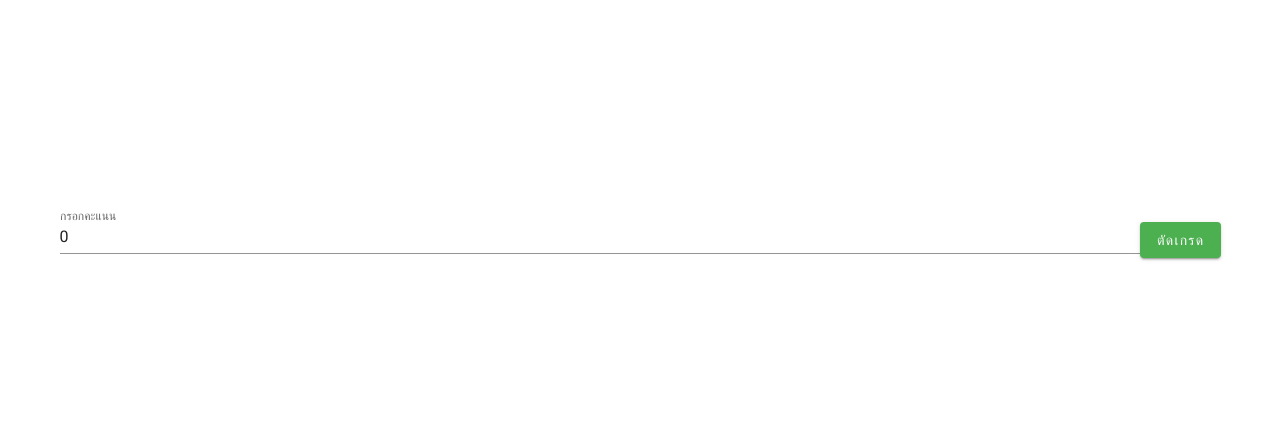
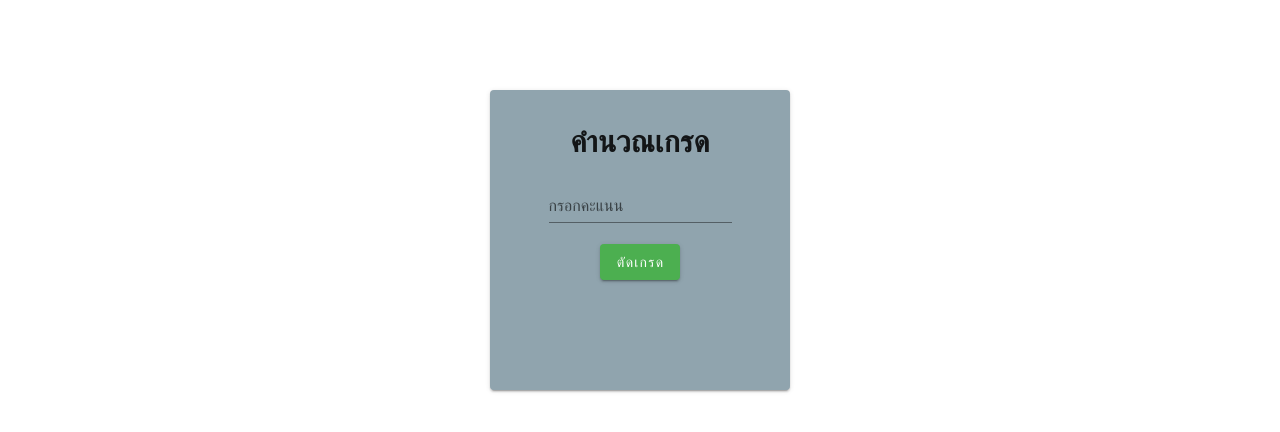
Before and after one commit to JurinL/workshop, a Vue app: page /workshop2 in a window 1280 px wide. Shown: the top 432 px of the page. Built offline with nearby package versions, Linux system fonts and the light colour scheme.

Commit message:
workshop2 custom

```diff
--- a/src/views/Workshop2.vue
+++ b/src/views/Workshop2.vue
@@ -1,13 +1,17 @@
 <template>
   <div class="container">
-    <v-text-field
-      name="score"
-      label="กรอกคะแนน"
-      id="score"
-      v-model="score"
-    ></v-text-field>
-    <div><v-btn color="success" @click="GradeCalculator()">ตัดเกรด</v-btn></div>
-      <h1>{{ grade }}</h1>
+    <v-card class="app-card" color="blue-grey lighten-2">
+      <v-card-title>
+        <h2>คำนวณเกรด</h2>
+      </v-card-title>
+      <v-text-field name="score" label="กรอกคะแนน" id="score" v-model="score"></v-text-field>
+      <div>
+        <v-btn color="success" @click="GradeCalculator()">ตัดเกรด</v-btn>
+      </div>
+      <v-card-text>
+        <h1>{{ grade }}</h1>
+      </v-card-text>
+    </v-card>
   </div>
 </template>
 
@@ -15,37 +19,44 @@
 export default {
   data() {
     return {
-      score: 0,
+      score: null,
       grade: "",
     };
   },
   methods: {
     GradeCalculator() {
-      if (this.score > 100 || this.score < 0) {
+      if (this.score > 100 || this.score < 0)
         alert("คะแนนห้ามต่ำกว่า 0 หรือมากกว่า 100");
-      } else if (this.score >= 80) {
-        this.grade = "A";
-      } else if (this.score >= 70) {
-        this.grade = "B";
-      } else if (this.score >= 60) {
-        this.grade = "C";
-      } else if (this.score >= 50) {
-        this.grade = "D";
-      } else if (this.score >= 0) {
-        this.grade = "F";
-      } else {
-        alert("รับค่าเฉพาะตัวเลข");
-      }
+      else if (this.score == null) alert("กรุณากรอกคะแนน");
+      else if (this.score >= 80) this.grade = "A";
+      else if (this.score >= 70) this.grade = "B";
+      else if (this.score >= 60) this.grade = "C";
+      else if (this.score >= 50) this.grade = "D";
+      else if (this.score >= 0) this.grade = "F";
+      else alert("รับค่าเฉพาะตัวเลข");
     },
   },
 };
 </script>
 
 <style>
+.app-card {
+  width: 300px;
+  height: 300px;
+  padding: 20px;
+  border-radius: 10px;
+  box-shadow: 0 0 10px rgba(0, 0, 0, 0.1);
+  justify-items: center;
+}
 .container {
   display: flex;
   justify-content: center;
   align-items: center;
   height: 60vh;
 }
+h1 {
+  text-align: center;
+  font-weight: bold;
+  font-family: monospace;
+}
 </style>
```
